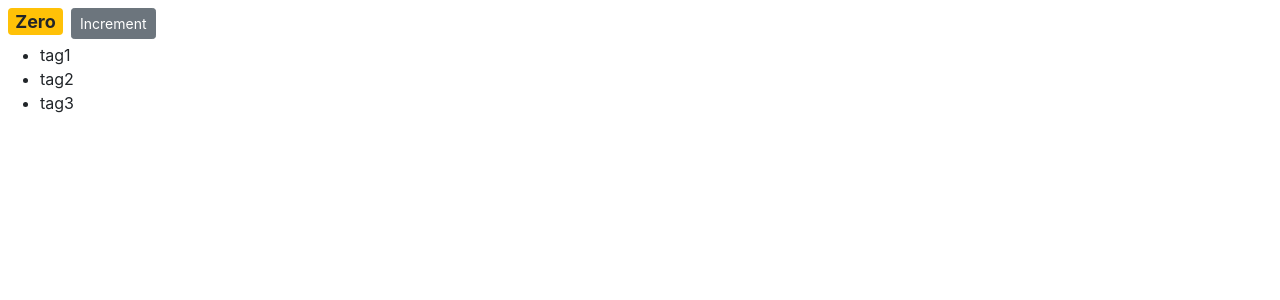
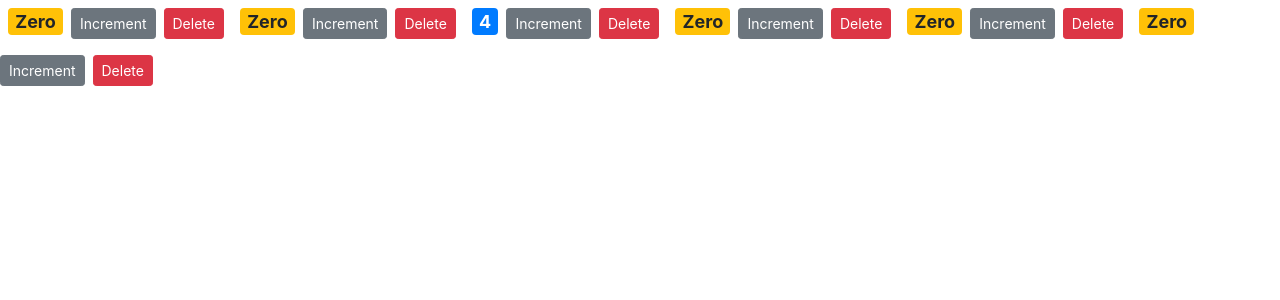
Before and after one commit to marcusbey/react-shoping-module, a React (Create React App) app: page / in a window 1280 px wide. Shown: the top 300 px of the page. Built offline with nearby package versions, Linux system fonts and the light colour scheme.

Commit message:
adding second component

```diff
--- a/src/components/counter.jsx
+++ b/src/components/counter.jsx
@@ -2,17 +2,18 @@
 
 class Counter extends Component {
     state = {
-        count: 0,
-        tags: ['tag1', 'tag2', 'tag3']
+        value: this.props.value,
     };
 
     handleIncrement = () => {
-        console.log('Increment Clicked', this);
-    }
+        this.setState({ value: this.state.value + 1 });
+    };
 
     render() {
+        console.log(this.props);
         return (
             <React.Fragment>
+
                 <span style={{ fontSize: 18, }} className={this.getBadgeClasses()}>{this.formatCount()} </span>
                 <button
                     onClick={this.handleIncrement}
@@ -20,22 +21,20 @@
                     >
                         Increment
                 </button>
-                <ul>
-                    {this.state.tags.map(tag => <li key={tag}>{tag}</li>)}
-                </ul>
+                <button className="btn btn-danger btn-sm m-2">Delete</button>
             </React.Fragment>
             );
     }
 
     getBadgeClasses() {
         let classes = "badge m-2 badge-";
-        classes += (this.state.count === 0) ? "warning" : "primary";
+        classes += (this.state.value === 0) ? "warning" : "primary";
         return classes;
     }
 
     formatCount(){
-        const { count } = this.state;
-        return count === 0 ? "Zero" : count;
+        const { value } = this.state;
+        return value === 0 ? "Zero" : value;
     }
 }
 
--- /dev/null
+++ b/src/components/counters.jsx
@@ -0,0 +1,28 @@
+import React, { Component } from 'react';
+import Counter from './counter';
+
+class Counters extends Component {
+    state = {
+        counters: [
+            { id:1, value:0 },
+            { id:2, value:0 },
+            { id:3, value:4 },
+            { id:4, value:0 },
+            { id:5, value:0 },
+            { id:6, value:0 },
+
+        ]
+    };
+    render() {
+        console.log(this.props);
+        return (
+            <div>
+                { this.state.counters.map(counter =>
+                    <Counter key={counter.id} value={counter.value} id={counter.id} />
+            )}
+            </div>
+         );
+    }
+}
+
+export default Counters;
--- a/src/index.js
+++ b/src/index.js
@@ -4,9 +4,9 @@
 import App from './App';
 import * as serviceWorker from './serviceWorker';
 import 'bootstrap/dist/css/bootstrap.css';
-import Counter from './components/counter';
+import Counters from './components/counters';
 ReactDOM.render(
-  <Counter/>,
+  <Counters/>,
   document.getElementById('root')
 );
 
```
